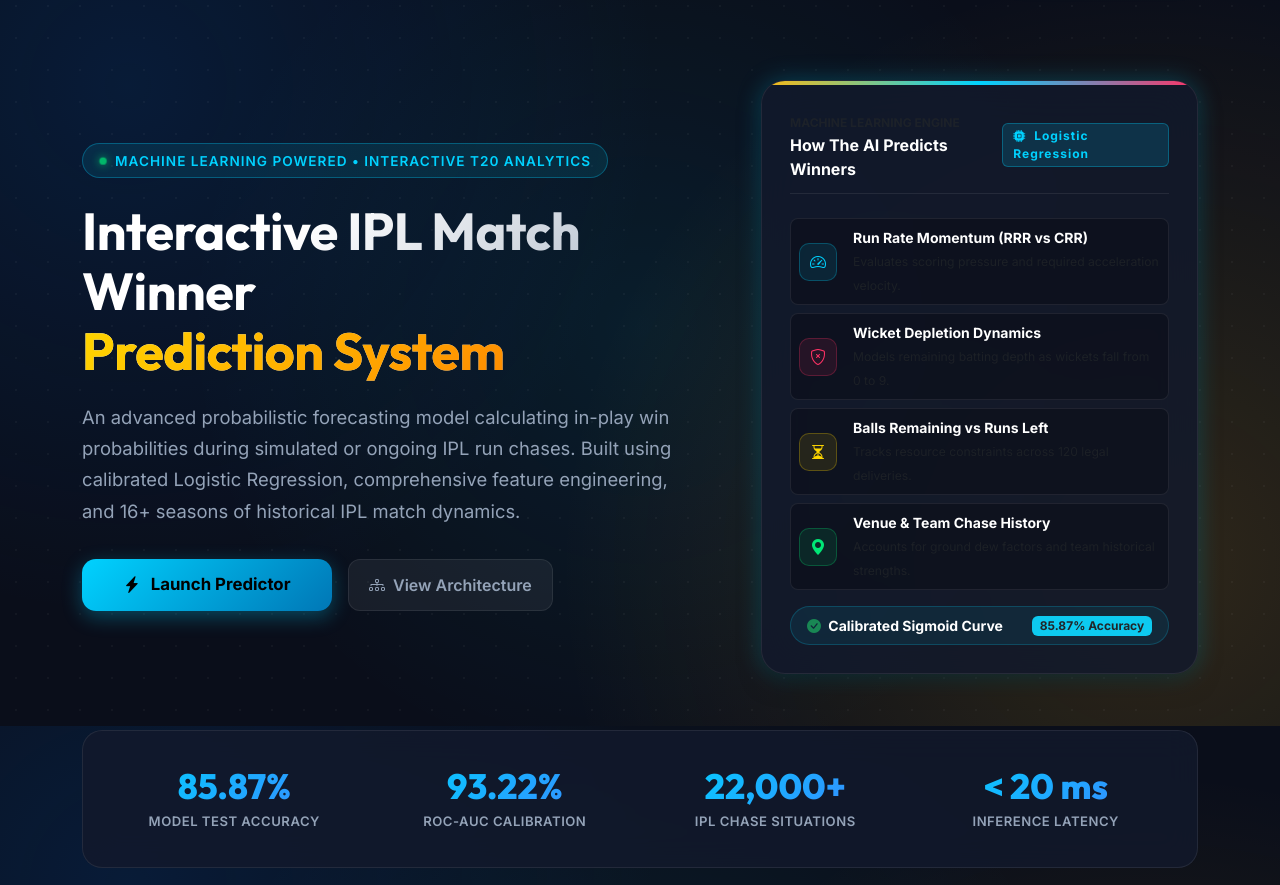
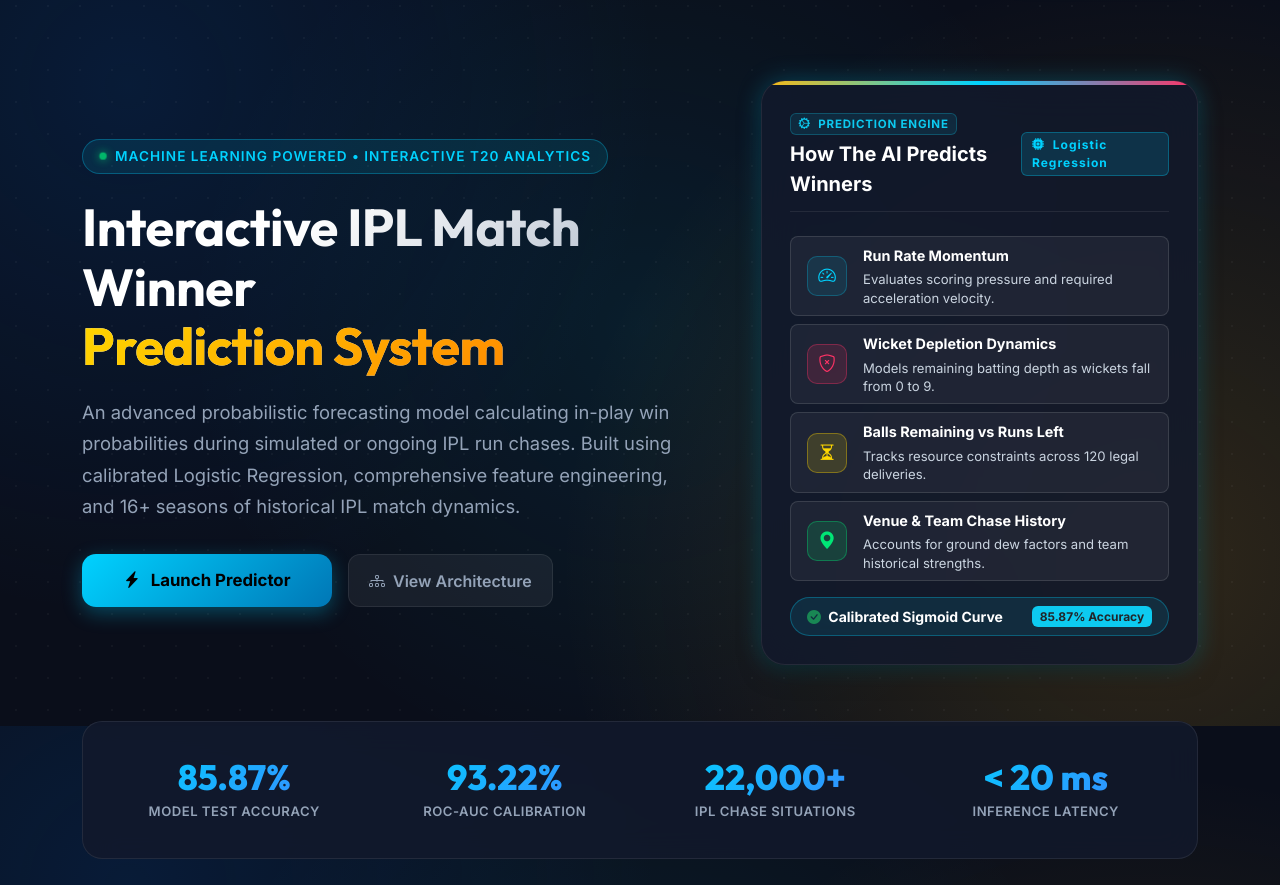
Before and after one commit to Aditya-Passive/ipl-match-winning-prediction-model, a Flask app: page / in a window 1280 px wide. Shown: the part 74-959 px from the top of the page. Run offline with Flask 3, Linux system fonts and the light colour scheme; parts of the project's set-up code (start-up, migrations or seed data) failed here and were passed over.

Commit message:
some more changes

```diff
--- a/templates/index.html
+++ b/templates/index.html
@@ -83,8 +83,10 @@
                     <div class="hero-card-preview">
                         <div class="preview-header">
                             <div>
-                                <small class="text-muted text-uppercase fw-bold" style="font-size: 0.75rem;">MACHINE LEARNING ENGINE</small>
-                                <div class="text-white fw-bold fs-6">How The AI Predicts Winners</div>
+                                <span class="badge bg-info bg-opacity-10 text-info border border-info border-opacity-25 mb-1 text-uppercase fw-bold" style="font-size: 0.72rem; letter-spacing: 0.8px;">
+                                    <i class="bi bi-gear-wide-connected me-1"></i> Prediction Engine
+                                </span>
+                                <div class="text-white fw-bold fs-5">How The AI Predicts Winners</div>
                             </div>
                             <span class="broadcast-badge" style="background: rgba(0, 210, 255, 0.15); color: var(--ipl-cyan); border-color: rgba(0, 210, 255, 0.3);">
                                 <i class="bi bi-cpu-fill me-1"></i> Logistic Regression
@@ -93,49 +95,49 @@
 
                         <!-- 4 Key Predictive Match Factors -->
                         <div class="d-flex flex-column gap-2 mb-3">
-                            <div class="d-flex align-items-center gap-3 p-2 rounded-3" style="background: rgba(10, 14, 26, 0.6); border: 1px solid var(--border-color);">
-                                <div class="card-icon-wrapper mb-0" style="width: 38px; height: 38px; min-width: 38px; font-size: 1rem; border-radius: 10px;">
+                            <div class="d-flex align-items-center gap-3 p-2 px-3 rounded-3" style="background: rgba(255, 255, 255, 0.05); border: 1px solid rgba(255, 255, 255, 0.12);">
+                                <div class="card-icon-wrapper mb-0" style="width: 40px; height: 40px; min-width: 40px; font-size: 1.1rem; border-radius: 10px;">
                                     <i class="bi bi-speedometer2"></i>
                                 </div>
                                 <div>
-                                    <div class="text-white fw-bold small">Run Rate Momentum (RRR vs CRR)</div>
-                                    <small class="text-muted" style="font-size: 0.76rem;">Evaluates scoring pressure and required acceleration velocity.</small>
+                                    <div class="text-white fw-bold mb-1" style="font-size: 0.9rem;">Run Rate Momentum</div>
+                                    <div style="color: #cbd5e1; font-size: 0.82rem; line-height: 1.4;">Evaluates scoring pressure and required acceleration velocity.</div>
                                 </div>
                             </div>
 
-                            <div class="d-flex align-items-center gap-3 p-2 rounded-3" style="background: rgba(10, 14, 26, 0.6); border: 1px solid var(--border-color);">
-                                <div class="card-icon-wrapper mb-0" style="width: 38px; height: 38px; min-width: 38px; font-size: 1rem; border-radius: 10px; color: #ff3366; background: rgba(255, 51, 102, 0.1); border-color: rgba(255, 51, 102, 0.25);">
+                            <div class="d-flex align-items-center gap-3 p-2 px-3 rounded-3" style="background: rgba(255, 255, 255, 0.05); border: 1px solid rgba(255, 255, 255, 0.12);">
+                                <div class="card-icon-wrapper mb-0" style="width: 40px; height: 40px; min-width: 40px; font-size: 1.1rem; border-radius: 10px; color: #ff3366; background: rgba(255, 51, 102, 0.15); border-color: rgba(255, 51, 102, 0.35);">
                                     <i class="bi bi-shield-x"></i>
                                 </div>
                                 <div>
-                                    <div class="text-white fw-bold small">Wicket Depletion Dynamics</div>
-                                    <small class="text-muted" style="font-size: 0.76rem;">Models remaining batting depth as wickets fall from 0 to 9.</small>
+                                    <div class="text-white fw-bold mb-1" style="font-size: 0.9rem;">Wicket Depletion Dynamics</div>
+                                    <div style="color: #cbd5e1; font-size: 0.82rem; line-height: 1.4;">Models remaining batting depth as wickets fall from 0 to 9.</div>
                                 </div>
                             </div>
 
-                            <div class="d-flex align-items-center gap-3 p-2 rounded-3" style="background: rgba(10, 14, 26, 0.6); border: 1px solid var(--border-color);">
-                                <div class="card-icon-wrapper mb-0" style="width: 38px; height: 38px; min-width: 38px; font-size: 1rem; border-radius: 10px; color: #ffd700; background: rgba(255, 215, 0, 0.1); border-color: rgba(255, 215, 0, 0.25);">
+                            <div class="d-flex align-items-center gap-3 p-2 px-3 rounded-3" style="background: rgba(255, 255, 255, 0.05); border: 1px solid rgba(255, 255, 255, 0.12);">
+                                <div class="card-icon-wrapper mb-0" style="width: 40px; height: 40px; min-width: 40px; font-size: 1.1rem; border-radius: 10px; color: #ffd700; background: rgba(255, 215, 0, 0.15); border-color: rgba(255, 215, 0, 0.35);">
                                     <i class="bi bi-hourglass-split"></i>
                                 </div>
                                 <div>
-                                    <div class="text-white fw-bold small">Balls Remaining vs Runs Left</div>
-                                    <small class="text-muted" style="font-size: 0.76rem;">Tracks resource constraints across 120 legal deliveries.</small>
+                                    <div class="text-white fw-bold mb-1" style="font-size: 0.9rem;">Balls Remaining vs Runs Left</div>
+                                    <div style="color: #cbd5e1; font-size: 0.82rem; line-height: 1.4;">Tracks resource constraints across 120 legal deliveries.</div>
                                 </div>
                             </div>
 
-                            <div class="d-flex align-items-center gap-3 p-2 rounded-3" style="background: rgba(10, 14, 26, 0.6); border: 1px solid var(--border-color);">
-                                <div class="card-icon-wrapper mb-0" style="width: 38px; height: 38px; min-width: 38px; font-size: 1rem; border-radius: 10px; color: #00e676; background: rgba(0, 230, 118, 0.1); border-color: rgba(0, 230, 118, 0.25);">
+                            <div class="d-flex align-items-center gap-3 p-2 px-3 rounded-3" style="background: rgba(255, 255, 255, 0.05); border: 1px solid rgba(255, 255, 255, 0.12);">
+                                <div class="card-icon-wrapper mb-0" style="width: 40px; height: 40px; min-width: 40px; font-size: 1.1rem; border-radius: 10px; color: #00e676; background: rgba(0, 230, 118, 0.15); border-color: rgba(0, 230, 118, 0.35);">
                                     <i class="bi bi-geo-alt-fill"></i>
                                 </div>
                                 <div>
-                                    <div class="text-white fw-bold small">Venue & Team Chase History</div>
-                                    <small class="text-muted" style="font-size: 0.76rem;">Accounts for ground dew factors and team historical strengths.</small>
+                                    <div class="text-white fw-bold mb-1" style="font-size: 0.9rem;">Venue & Team Chase History</div>
+                                    <div style="color: #cbd5e1; font-size: 0.82rem; line-height: 1.4;">Accounts for ground dew factors and team historical strengths.</div>
                                 </div>
                             </div>
                         </div>
 
                         <!-- Footer Model Metric Pill -->
-                        <div class="d-flex align-items-center justify-content-between p-2 px-3 rounded-pill" style="background: rgba(0, 210, 255, 0.08); border: 1px solid rgba(0, 210, 255, 0.2);">
+                        <div class="d-flex align-items-center justify-content-between p-2 px-3 rounded-pill" style="background: rgba(0, 210, 255, 0.1); border: 1px solid rgba(0, 210, 255, 0.3);">
                             <span class="text-white small fw-bold">
                                 <i class="bi bi-check-circle-fill text-success me-1"></i> Calibrated Sigmoid Curve
                             </span>
@@ -338,27 +340,73 @@
                 <div class="accordion-item mb-3 rounded-4 overflow-hidden" style="background: var(--bg-card); border: 1px solid var(--border-color);">
                     <h2 class="accordion-header" id="headingMath">
                         <button class="accordion-button collapsed bg-transparent text-white fw-bold shadow-none" type="button" data-bs-toggle="collapse" data-bs-target="#collapseMath">
-                            <i class="bi bi-calculator me-2 text-warning"></i> 2. Mathematical Equations & Feature Formulation
+                            <i class="bi bi-calculator me-2 text-warning"></i> 2. Match Calculations & Feature Formulas
                         </button>
                     </h2>
                     <div id="collapseMath" class="accordion-collapse collapse" data-bs-parent="#docAccordion">
                         <div class="accordion-body text-secondary" style="line-height: 1.8;">
-                            <p class="mb-2">The state of an in-progress IPL run-chase is formally parameterized by nine orthogonal features:</p>
-                            <ul class="text-white-50">
-                                <li><strong>Runs Left:</strong> \( R_{\text{left}} = \text{Target} - \text{Current Score} \)</li>
-                                <li><strong>Balls Left:</strong> \( B_{\text{left}} = 120 - [(\lfloor\text{Overs}\rfloor \times 6) + \text{Balls in Over}] \)</li>
-                                <li><strong>Wickets in Hand:</strong> \( W_{\text{rem}} = 10 - \text{Wickets Fallen} \)</li>
-                                <li><strong>Current Run Rate (CRR):</strong> \( \text{CRR} = \frac{\text{Current Score} \times 6}{120 - B_{\text{left}}} \)</li>
-                                <li><strong>Required Run Rate (RRR):</strong> \( \text{RRR} = \frac{R_{\text{left}} \times 6}{B_{\text{left}}} \)</li>
-                                <li><strong>Categorical Context:</strong> \( \text{Batting Team}, \text{Bowling Team}, \text{Host City} \)</li>
-                            </ul>
-                            <p class="mb-0">
-                                Winning probability is computed via the logistic sigmoid function:
-                                <br>
-                                <span class="text-info fw-bold">\( P(Y = 1 \mid \mathbf{x}) = \frac{1}{1 + e^{-(\mathbf{w}^T \mathbf{x} + b)}} \)</span>
-                                <br>
-                                Where \( Y = 1 \) denotes chasing team victory and \( Y = 0 \) denotes defending team victory.
+                            <p class="text-white fw-semibold mb-3">
+                                During an ongoing 2nd innings run-chase, the machine learning model evaluates 9 key match parameters using straightforward cricket formulas:
                             </p>
+
+                            <div class="row g-3 mb-3">
+                                <div class="col-md-6">
+                                    <div class="p-3 rounded-3" style="background: rgba(255, 255, 255, 0.04); border: 1px solid var(--border-color);">
+                                        <div class="text-info fw-bold small mb-1">1. Runs Needed to Win</div>
+                                        <div class="text-white font-monospace fw-bold mb-1">Runs Left = Target - Current Score</div>
+                                        <small style="color: #cbd5e1; font-size: 0.8rem; display: block; line-height: 1.4;">How many more runs the batting team must score before running out of balls or wickets.</small>
+                                    </div>
+                                </div>
+
+                                <div class="col-md-6">
+                                    <div class="p-3 rounded-3" style="background: rgba(255, 255, 255, 0.04); border: 1px solid var(--border-color);">
+                                        <div class="text-info fw-bold small mb-1">2. Balls Remaining</div>
+                                        <div class="text-white font-monospace fw-bold mb-1">Balls Left = 120 - Total Balls Bowled</div>
+                                        <small style="color: #cbd5e1; font-size: 0.8rem; display: block; line-height: 1.4;">In a T20 innings of 20 overs (120 legal balls), this tracks exact deliveries remaining.</small>
+                                    </div>
+                                </div>
+
+                                <div class="col-md-6">
+                                    <div class="p-3 rounded-3" style="background: rgba(255, 255, 255, 0.04); border: 1px solid var(--border-color);">
+                                        <div class="text-warning fw-bold small mb-1">3. Wickets in Hand</div>
+                                        <div class="text-white font-monospace fw-bold mb-1">Wickets Left = 10 - Wickets Fallen</div>
+                                        <small style="color: #cbd5e1; font-size: 0.8rem; display: block; line-height: 1.4;">Measures remaining batting depth and how much freedom batsmen have to take scoring risks.</small>
+                                    </div>
+                                </div>
+
+                                <div class="col-md-6">
+                                    <div class="p-3 rounded-3" style="background: rgba(255, 255, 255, 0.04); border: 1px solid var(--border-color);">
+                                        <div class="text-warning fw-bold small mb-1">4. Current Run Rate (CRR)</div>
+                                        <div class="text-white font-monospace fw-bold mb-1">CRR = (Current Score × 6) ÷ Balls Bowled</div>
+                                        <small style="color: #cbd5e1; font-size: 0.8rem; display: block; line-height: 1.4;">The average scoring rate per over the batting team has achieved so far.</small>
+                                    </div>
+                                </div>
+
+                                <div class="col-md-6">
+                                    <div class="p-3 rounded-3" style="background: rgba(255, 255, 255, 0.04); border: 1px solid var(--border-color);">
+                                        <div class="text-danger fw-bold small mb-1">5. Required Run Rate (RRR)</div>
+                                        <div class="text-white font-monospace fw-bold mb-1">RRR = (Runs Left × 6) ÷ Balls Left</div>
+                                        <small style="color: #cbd5e1; font-size: 0.8rem; display: block; line-height: 1.4;">The runs per over required to reach the target. A higher RRR increases the bowling team's win probability.</small>
+                                    </div>
+                                </div>
+
+                                <div class="col-md-6">
+                                    <div class="p-3 rounded-3" style="background: rgba(255, 255, 255, 0.04); border: 1px solid var(--border-color);">
+                                        <div class="text-success fw-bold small mb-1">6. Match Context & Venue Factors</div>
+                                        <div class="text-white font-monospace fw-bold mb-1">Batting Team + Bowling Team + Host City</div>
+                                        <small style="color: #cbd5e1; font-size: 0.8rem; display: block; line-height: 1.4;">Encodes team chasing strengths, head-to-head records, and stadium pitch / dew advantages.</small>
+                                    </div>
+                                </div>
+                            </div>
+
+                            <div class="p-3 rounded-3 mt-2" style="background: rgba(0, 210, 255, 0.08); border: 1px solid rgba(0, 210, 255, 0.25);">
+                                <div class="text-white fw-bold mb-1">
+                                    <i class="bi bi-graph-up-arrow text-info me-1"></i> How Winning Probability Is Calculated:
+                                </div>
+                                <p class="mb-0" style="color: #cbd5e1; font-size: 0.88rem; line-height: 1.6;">
+                                    The model feeds all nine variables into a calibrated <strong>Logistic Regression Classifier</strong>. Using the mathematical Sigmoid activation curve, the algorithm outputs a smooth, continuous probability between <strong>0% and 100%</strong> for both teams. The probabilities always add up to exactly 100%, without any sudden unrealistic jumps.
+                                </p>
+                            </div>
                         </div>
                     </div>
                 </div>
```
Also changed, not shown: DOCUMENTATION.md (+20 -20 lines), README.md.
